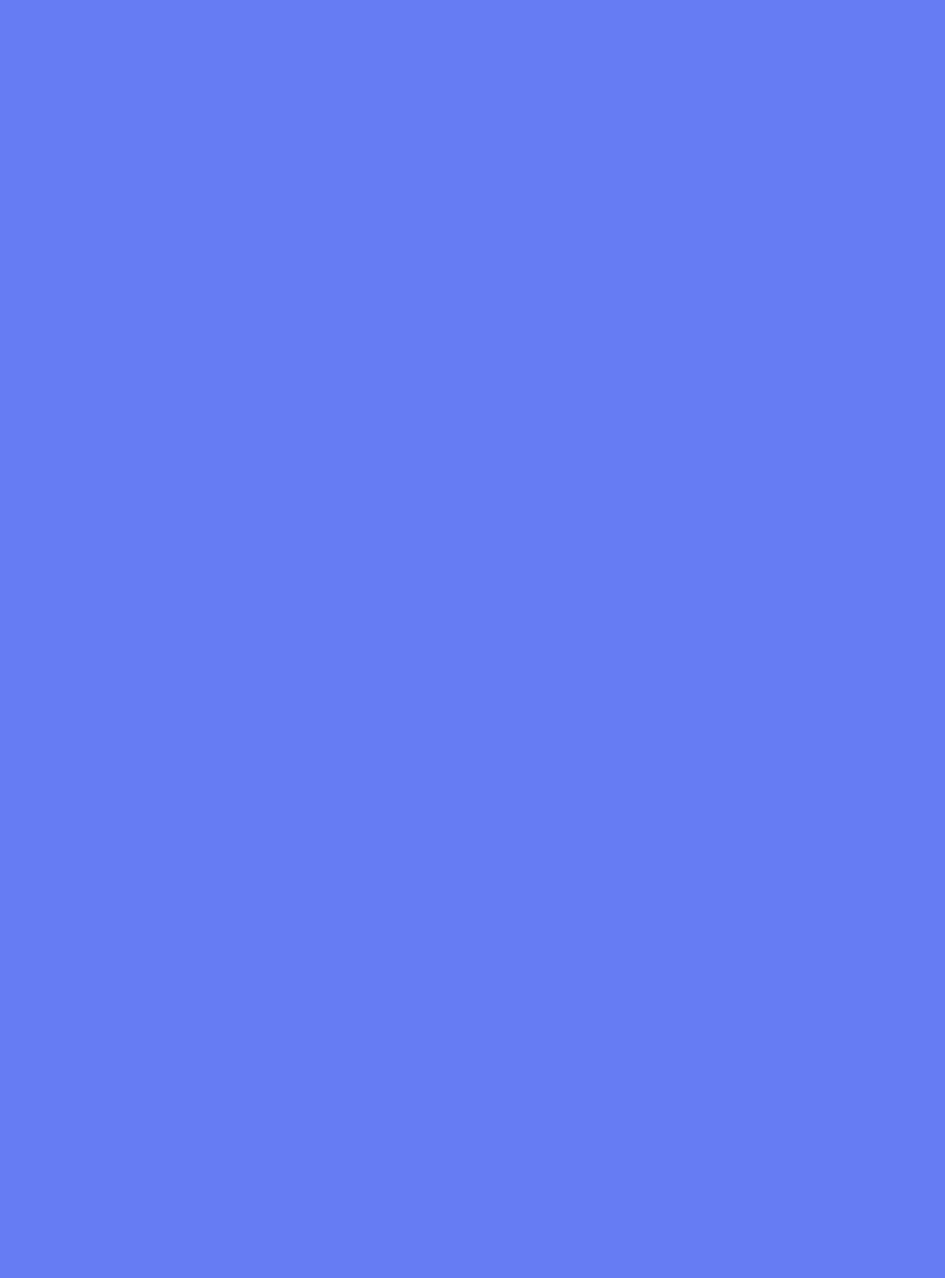
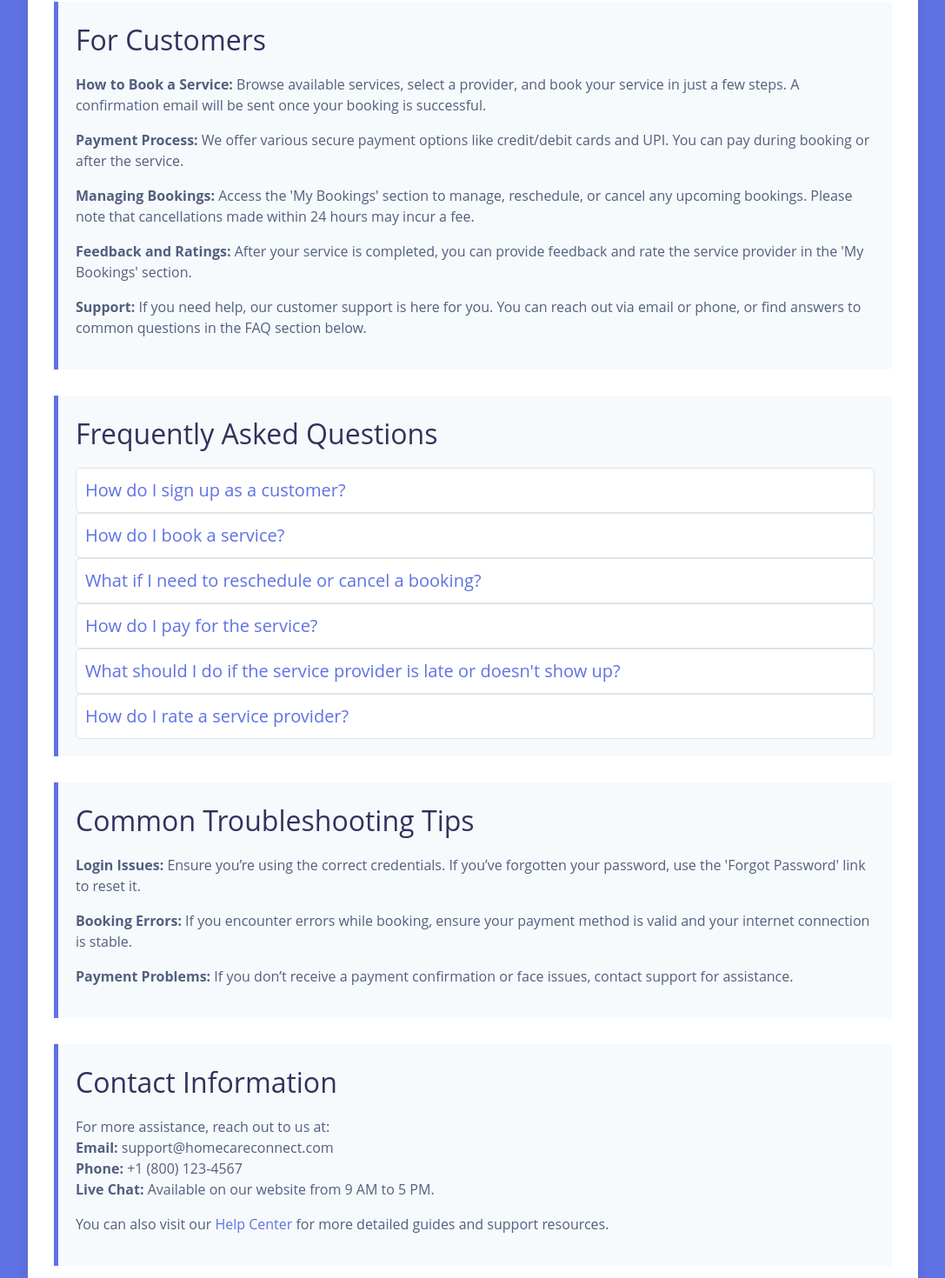
Before and after one commit to fahad10inb/Home_Care_Connect, a React (Create React App) app: page /UserRegister/CustomerHelp in a window 1280 px wide. Before the commit this address had no page. Shown: the part 379-1849 px from the top of the page at 87% size, without its empty margins (96-1183 px from the left). Before the commit the page ends 800 px from the top, so only its background shows below. Built offline with nearby package versions, Linux system fonts and the light colour scheme.

Commit message:
CustomerHelp Page

```diff
--- a/src/App.js
+++ b/src/App.js
@@ -15,6 +15,7 @@ import PlumberDashboard from './Pages/dashboard/PlumberDashboard';
 import ElectricityDashboard from './Pages/dashboard/ElectricityDashboard';
 import ProviderProfile from './Pages/provider/ProviderProfile';
 import ProviderHelp from './Pages/provider/ProviderHelp';
+import CustomerHelp from './Pages/UserRegister/CustomerHelp';
 function App() {
   return (
     <BrowserRouter>
@@ -33,6 +34,7 @@ function App() {
         <Route path="/electricity" element={<ElectricityDashboard />} />
         <Route path="/provider/ProviderProfile" element={<ProviderProfile />} />
         <Route path="/provider/ProviderHelp" element={<ProviderHelp />} />
+        <Route path="/UserRegister/CustomerHelp" element={<CustomerHelp />} />
 
       </Routes>
     </BrowserRouter>
--- /dev/null
+++ b/src/Pages/UserRegister/CustomerHelp.css
@@ -0,0 +1,84 @@
+/* Base Styling */
+body {
+    margin: 0;
+    font-family: "Open Sans", sans-serif;
+    font-size: 1rem;
+    font-weight: 400;
+    line-height: 1.5;
+    color: #525f7f;
+    text-align: left;
+    background-color: #5e72e4;
+}
+
+h2 {
+    font-size: 2rem;
+    color: #32325d;
+    margin-bottom: 1rem;
+}
+
+p {
+    font-size: 1rem;
+    margin-bottom: 1rem;
+    color: #525f7f;
+}
+
+/* Container */
+.help-container {
+    width: 80%;
+    margin: 50px auto;
+    padding: 30px;
+    background-color: #ffffff;
+    border-radius: 10px;
+    box-shadow: 0 4px 15px rgba(0, 0, 0, 0.1);
+}
+
+/* Section */
+.section_h {
+    margin-bottom: 30px;
+    padding: 20px;
+    background-color: #f7fafc;
+    border-left: 5px solid #5e72e4;
+}
+
+/* FAQ Section */
+.faq-section_h {
+    background-color: #f7fafc;
+    padding: 20px;
+    border-left: 5px solid #5e72e4;
+    margin-bottom: 30px;
+}
+
+.faq-question_h {
+    font-size: 1.25rem;
+    color: #5e72e4;
+    cursor: pointer;
+    padding: 10px;
+    background-color: #ffffff;
+    border: 1px solid #dfe3e8;
+    border-radius: 5px;
+    transition: background-color 0.3s ease;
+}
+
+.faq-question_h:hover {
+    background-color: #e9ecef;
+}
+
+.faq-answer_h {
+    display: none;
+    font-size: 1rem;
+    color: #525f7f;
+    padding: 10px 15px;
+    border-left: 5px solid #5e72e4;
+    background-color: #ffffff;
+}
+
+.faq-answer_h.active {
+    display: block;
+}
+
+/* Contact Section */
+.contact-section_h {
+    background-color: #f7fafc;
+    padding: 20px;
+    border-left: 5px solid #5e72e4;
+}
--- /dev/null
+++ b/src/Pages/UserRegister/CustomerHelp.js
@@ -0,0 +1,126 @@
+import React, { useState } from 'react';
+import './CustomerHelp.css';
+
+const faqs = [
+  {
+    question: "How do I sign up as a customer?",
+    answer: "Click the 'Sign Up' button on the homepage, enter your details, and you're ready to start booking services."
+  },
+  {
+    question: "How do I book a service?",
+    answer: "After logging in, browse available services, select a provider, choose a time, and click 'Book Now.' You’ll receive a confirmation email with the details."
+  },
+  {
+    question: "What if I need to reschedule or cancel a booking?",
+    answer: "Go to 'My Bookings,' select the booking you wish to change, and choose the option to either reschedule or cancel. Cancellations within 24 hours may incur a fee."
+  },
+  {
+    question: "How do I pay for the service?",
+    answer: "Payments can be made using a credit card, debit card, or UPI. You can pay securely at the time of booking or after the service is completed."
+  },
+  {
+    question: "What should I do if the service provider is late or doesn't show up?",
+    answer: "Contact customer support immediately. We will help you resolve the issue or arrange for a replacement."
+  },
+  {
+    question: "How do I rate a service provider?",
+    answer: "After the service is completed, go to 'My Bookings' and click on the job to leave a rating and feedback."
+  }
+];
+
+const CustomerHelp = () => {
+  const [activeIndex, setActiveIndex] = useState(null);
+
+  const toggleFAQ = (index) => {
+    setActiveIndex(activeIndex === index ? null : index);
+  };
+
+  return (
+    <div className="help-container">
+      {/* Introduction Section */}
+      <div className="title_h">
+        <h1>Customer Help Page</h1>
+        <p>Find answers and guidance for using Home Care Connect as a customer.</p>
+      </div>
+
+      {/* Introduction */}
+      <div className="section_h">
+        <h2>Introduction</h2>
+        <p>
+          Welcome to Home Care Connect, your platform for easily booking home services like cleaning, plumbing, and electrical work. We aim to make your experience seamless and reliable.
+        </p>
+      </div>
+
+      {/* For Customers */}
+      <div className="section_h">
+        <h2>For Customers</h2>
+        <p>
+          <strong>How to Book a Service:</strong> Browse available services, select a provider, and book your service in just a few steps. A confirmation email will be sent once your booking is successful.
+        </p>
+        <p>
+          <strong>Payment Process:</strong> We offer various secure payment options like credit/debit cards and UPI. You can pay during booking or after the service.
+        </p>
+        <p>
+          <strong>Managing Bookings:</strong> Access the 'My Bookings' section to manage, reschedule, or cancel any upcoming bookings. Please note that cancellations made within 24 hours may incur a fee.
+        </p>
+        <p>
+          <strong>Feedback and Ratings:</strong> After your service is completed, you can provide feedback and rate the service provider in the 'My Bookings' section.
+        </p>
+        <p>
+          <strong>Support:</strong> If you need help, our customer support is here for you. You can reach out via email or phone, or find answers to common questions in the FAQ section below.
+        </p>
+      </div>
+
+      {/* FAQ Section */}
+      <div className="faq-section_h">
+        <h2>Frequently Asked Questions</h2>
+        {faqs.map((faq, index) => (
+          <div key={index}>
+            <div
+              className="faq-question_h"
+              onClick={() => toggleFAQ(index)}
+            >
+              {faq.question}
+            </div>
+            <div className={`faq-answer_h ${activeIndex === index ? 'active' : ''}`}>
+              {faq.answer}
+            </div>
+          </div>
+        ))}
+      </div>
+
+      {/* Troubleshooting Section */}
+      <div className="section_h">
+        <h2>Common Troubleshooting Tips</h2>
+        <p>
+          <strong>Login Issues:</strong> Ensure you’re using the correct credentials. If you’ve forgotten your password, use the 'Forgot Password' link to reset it.
+        </p>
+        <p>
+          <strong>Booking Errors:</strong> If you encounter errors while booking, ensure your payment method is valid and your internet connection is stable.
+        </p>
+        <p>
+          <strong>Payment Problems:</strong> If you don’t receive a payment confirmation or face issues, contact support for assistance.
+        </p>
+      </div>
+
+      {/* Contact Information Section */}
+      <div className="contact-section_h">
+        <h2>Contact Information</h2>
+        <p>
+          For more assistance, reach out to us at:
+          <br />
+          <strong>Email:</strong> support@homecareconnect.com
+          <br />
+          <strong>Phone:</strong> +1 (800) 123-4567
+          <br />
+          <strong>Live Chat:</strong> Available on our website from 9 AM to 5 PM.
+        </p>
+        <p>
+          You can also visit our <a href="/help-center">Help Center</a> for more detailed guides and support resources.
+        </p>
+      </div>
+    </div>
+  );
+};
+
+export default CustomerHelp;
--- a/src/Pages/dashboard/UserDashboard.jsx
+++ b/src/Pages/dashboard/UserDashboard.jsx
@@ -21,7 +21,7 @@ export default function UserDashboard() {
             <User className="inline-block mr-2" size={20} />
             Dashboard
           </a>
-          <a href="/" className="block py-2.5 px-4 rounded transition duration-200 hover:bg-[#7978E9]">
+          <a href="/UserRegister/CustomerHelp" className="block py-2.5 px-4 rounded transition duration-200 hover:bg-[#7978E9]">
             <HelpCircle className="inline-block mr-2" size={20} />
             Help
           </a>
--- a/src/Pages/dashboard/UserProfile.css
+++ b/src/Pages/dashboard/UserProfile.css
@@ -1,7 +1,7 @@
 /* Sidebar Styles */
 .sidebar {
   width: 16rem;
-  background-color: #4B49AC;
+  background-color: #3937b0;
   color: white;
   transition: background-color 0.3s ease-in-out;
 }
@@ -77,7 +77,7 @@
 /* Main Content Layout */
 .main-content {
   padding: 2rem;
-  background-color: #f7fafc;
+  background-color: #2b6891;
   flex: 1;
 }
 
@@ -87,6 +87,6 @@
 
 h3 {
   font-size: 1.5rem;
-  color: #2d3748;
+  color: #050505;
   margin-bottom: 1rem;
 }
--- a/src/Pages/dashboard/UserProfile.jsx
+++ b/src/Pages/dashboard/UserProfile.jsx
@@ -54,6 +54,7 @@ export default function UserProfile({ toggleProfile }) {
               onClick={() => {
                 if (index === 0) navigate('#');
                 if (index === 1) navigate('/dashboard/Dashboard');
+                if (index === 2) navigate('/UserRegister/CustomerHelp'); // Navigate to Customer Help page
                 if (index === 4) navigate('/');
               }}
               className="flex items-center px-4 py-2.5 text-sm font-medium transition-all duration-200 hover:bg-[#7978E9] hover:translate-x-1"
```
